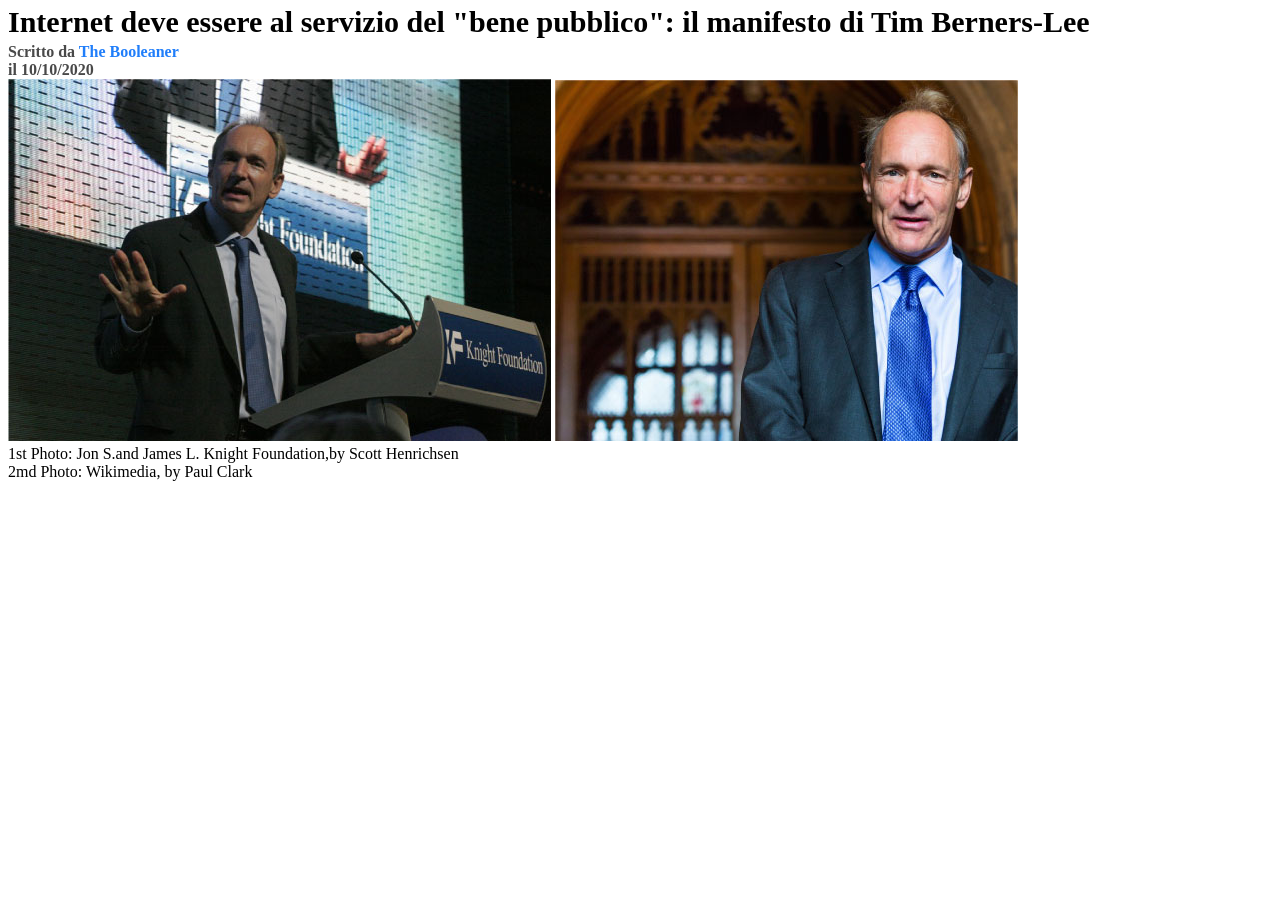
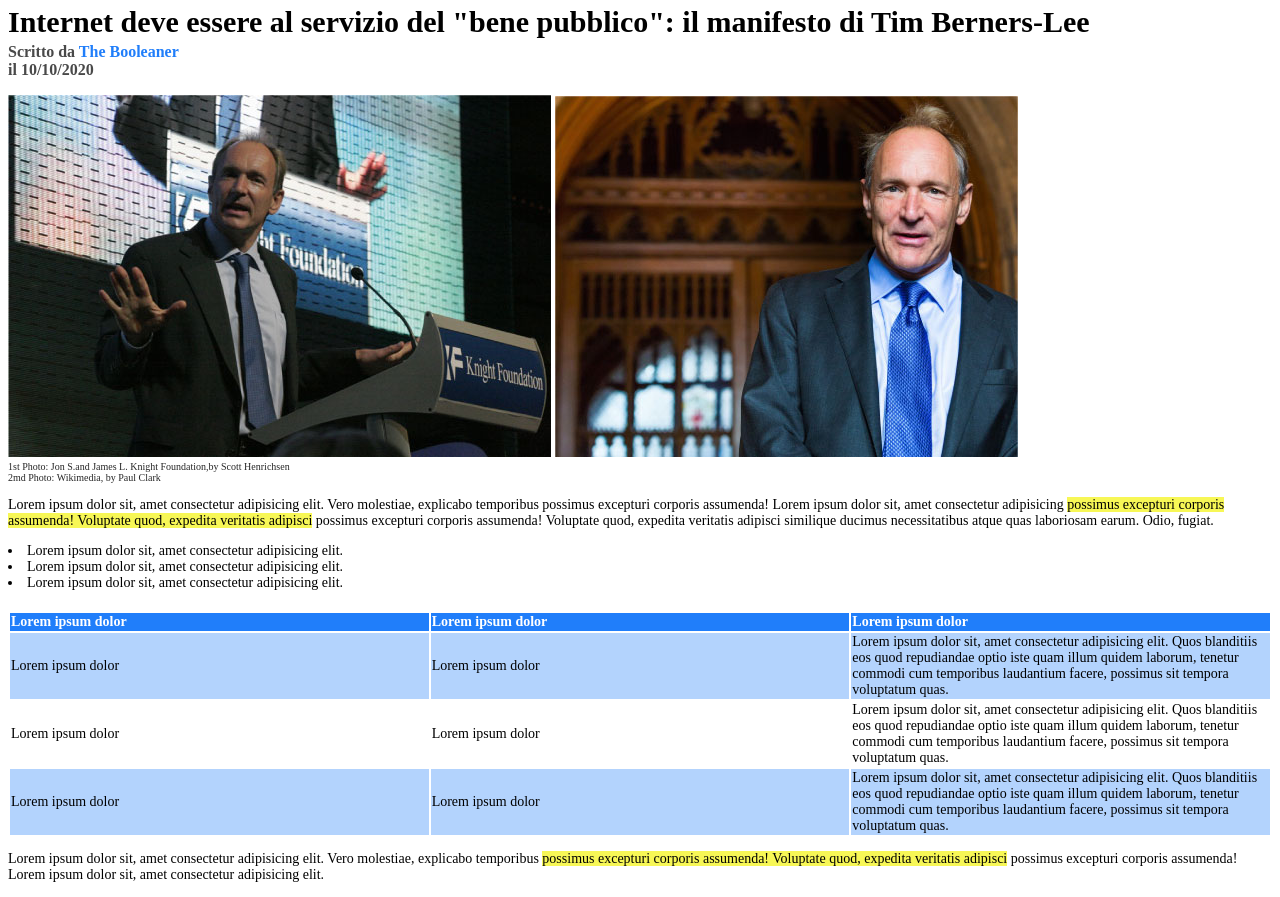
Before and after one commit to Francescosommellaa/html-css-booleaner, a plain HTML site: page index.html in a window 1280 px wide. Shown: the part 111-1008 px from the top of the page. Before the commit the page ends 800 px from the top, so only its background shows below. Drawn offline with Linux system fonts and the light colour scheme.

Commit message:
completa body

```diff
--- a/index.html
+++ b/index.html
@@ -26,13 +26,87 @@
 
         <!-- immagini principali -->
         <section>
-            <div>
-                <img src="img/tim-1.jpg" alt="Tim prospettiva dal basso">
-                <img src="img/tim-2.jpg" alt="Tim prospettiva frontale">
-            </div>
+            <img src="img/tim-1.jpg" alt="Tim prospettiva dal basso">
+            <img src="img/tim-2.jpg" alt="Tim prospettiva frontale">
+            <div class="descrizionefoto">
             1st Photo: Jon S.and James L. Knight Foundation,by Scott Henrichsen
             <br>
             2md Photo: Wikimedia, by Paul Clark
+            </div>
+        </section>
+
+        <!-- Paragrafo -->
+        <section class="paragrafo">
+            <p>
+                Lorem ipsum dolor sit, amet consectetur adipisicing elit. Vero molestiae, explicabo temporibus possimus excepturi corporis assumenda! Lorem ipsum dolor sit, amet consectetur adipisicing <span>possimus excepturi corporis assumenda! Voluptate quod, expedita veritatis adipisci</span> possimus excepturi corporis assumenda! Voluptate quod, expedita veritatis adipisci similique ducimus necessitatibus atque quas laboriosam earum. Odio, fugiat.
+            </p>
+
+            <!-- lista disordinata senza spazio a destra -->
+            <div>
+                <li>
+                    Lorem ipsum dolor sit, amet consectetur adipisicing elit.
+                 </li>
+                <li>
+                    Lorem ipsum dolor sit, amet consectetur adipisicing elit.
+                </li>
+                <li>
+                    Lorem ipsum dolor sit, amet consectetur adipisicing elit.
+                </li>
+            </div>
+
+            <!-- tabella informativa -->
+            <table>
+                <thead>
+                    <th>
+                        Lorem ipsum dolor
+                    </th>
+                    <th>
+                        Lorem ipsum dolor
+                    </th>
+                    <th>
+                        Lorem ipsum dolor
+                    </th>
+                </thead>
+                <tbody class="azzurra">
+                    <td>
+                        Lorem ipsum dolor
+                    </td>
+                    <td>
+                        Lorem ipsum dolor
+                    </td>
+                    <td>
+                        Lorem ipsum dolor sit, amet consectetur adipisicing elit. Quos blanditiis eos quod repudiandae optio iste quam illum quidem laborum, tenetur commodi cum temporibus laudantium facere, possimus sit tempora voluptatum quas.
+                    </td>
+                </tbody>
+                <tbody>
+                    <td>
+                        Lorem ipsum dolor
+                    </td>
+                    <td>
+                        Lorem ipsum dolor
+                    </td>
+                    <td>
+                        Lorem ipsum dolor sit, amet consectetur adipisicing elit. Quos blanditiis eos quod repudiandae optio iste quam illum quidem laborum, tenetur commodi cum temporibus laudantium facere, possimus sit tempora voluptatum quas.
+                    </td>
+                </tbody>
+                <tbody class="azzurra">
+                    <td>
+                        Lorem ipsum dolor
+                    </td>
+                    <td>
+                        Lorem ipsum dolor
+                    </td>
+                    <td>
+                        Lorem ipsum dolor sit, amet consectetur adipisicing elit. Quos blanditiis eos quod repudiandae optio iste quam illum quidem laborum, tenetur commodi cum temporibus laudantium facere, possimus sit tempora voluptatum quas.
+                    </td>
+                </tbody>
+
+            </table>
+
+            <!-- secondo paragrafo -->
+            <p>
+                Lorem ipsum dolor sit, amet consectetur adipisicing elit. Vero molestiae, explicabo temporibus <span>possimus excepturi corporis assumenda! Voluptate quod, expedita veritatis adipisci</span> possimus excepturi corporis assumenda! Lorem ipsum dolor sit, amet consectetur adipisicing elit.
+            </p>
         </section>
     </main>
 
--- a/style.css
+++ b/style.css
@@ -25,6 +25,43 @@ section h4,h5  {
     color: rgb(73, 73, 73);
 }
 
+section h5 {
+    margin-bottom: 16px;
+}
+
 .evidenziatoblu {
     color: rgb(32, 126, 250);
 }
+
+/* dimensione e colore descrizione foto */
+.descrizionefoto {
+    font-size: 10px;
+    color: rgb(39, 39, 39);
+}
+
+/* dimensione testo paragrafo lista e tabella */
+.paragrafo {
+    font-size: 14px;
+}
+
+table {
+    text-align: left;
+    margin-top: 20px;
+}
+
+thead {
+    color: white;
+    background-color: rgb(32, 126, 250);
+}
+
+td {
+    width: 33%;
+}
+
+.azzurra {
+    background-color: rgb(179, 211, 253);
+}
+
+p span {
+    background-color: rgb(247, 247, 86);
+}
```
